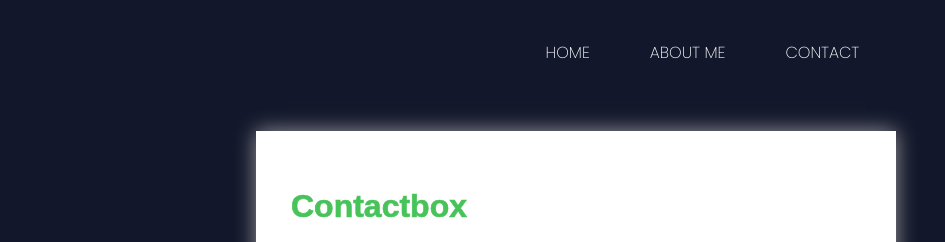
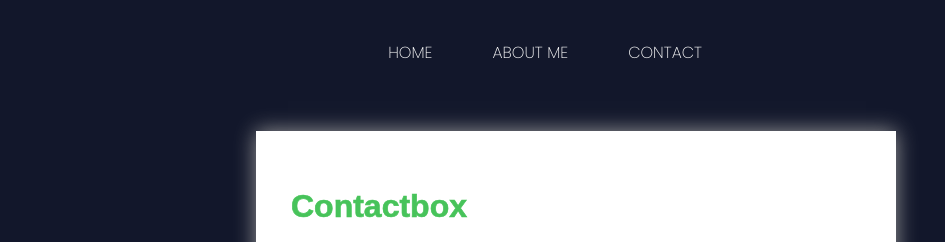
Before and after one commit to the-i-engineer-padawans/portfolio, a plain HTML site: page contact.html in a window 1280 px wide. Shown: the top 242 px of the page, 64-1009 px from the left. Drawn offline with Linux system fonts and the light colour scheme.

Commit message:
-contact nav fixed

```diff
--- a/css/contact.css
+++ b/css/contact.css
@@ -1,5 +1,8 @@
 body {
     background-color: #12172b;
+}
+.nav-bar {
+    padding-right: 20%;
 }
 
 h1 {
```
